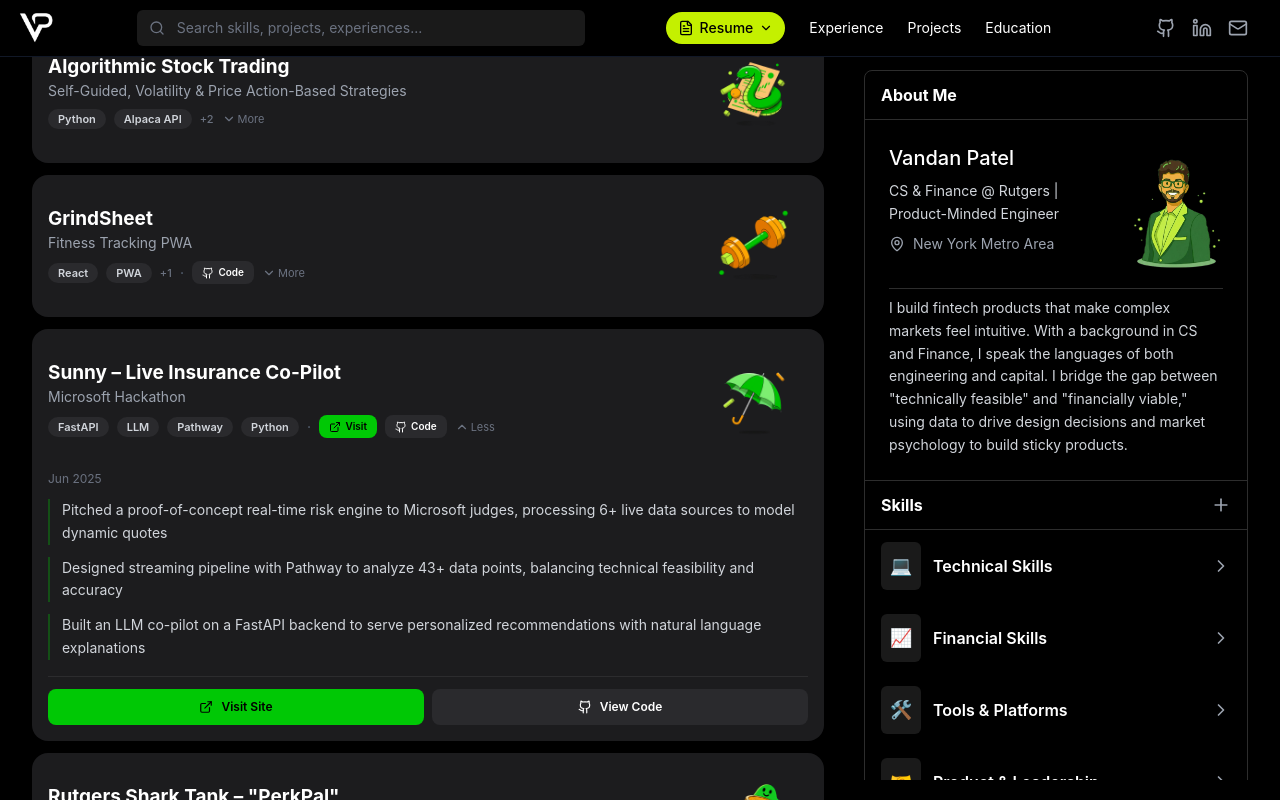
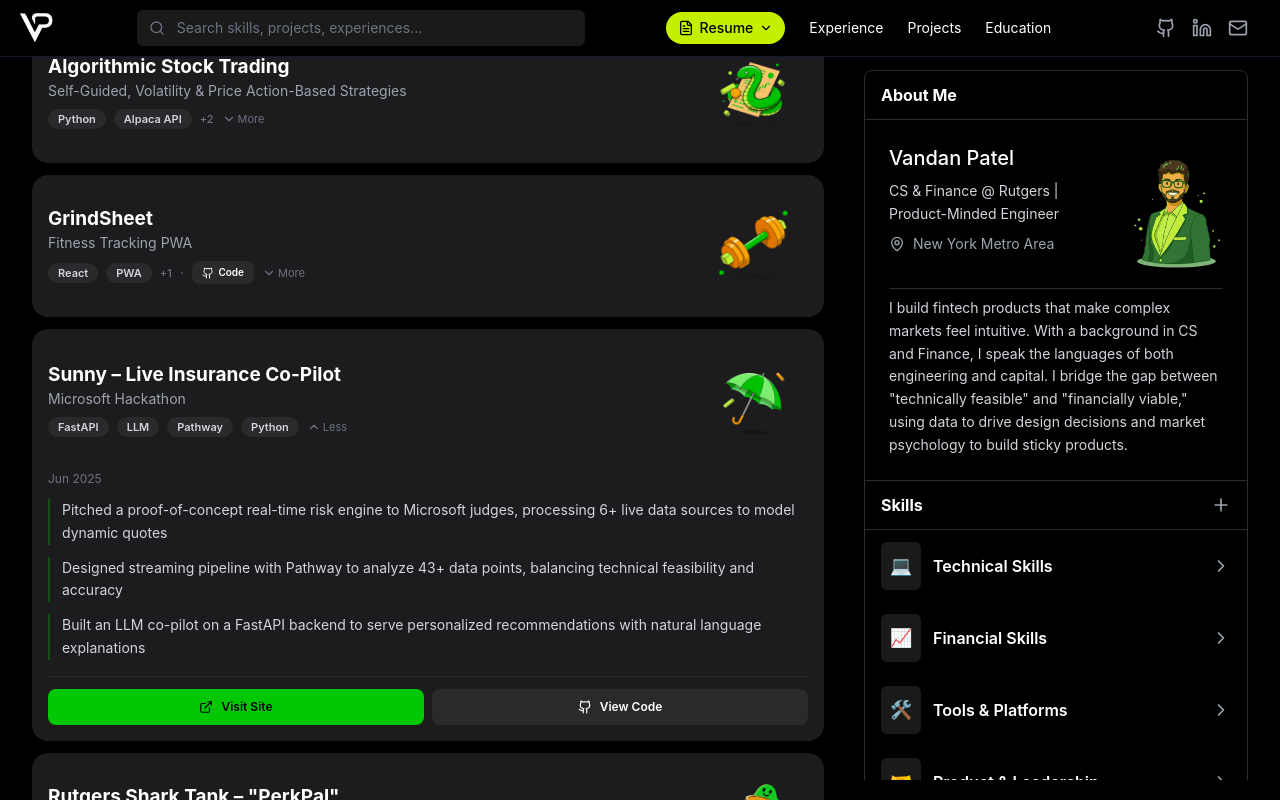
Before and after one commit to vp-27/portfolio, a React (Vite) app: page / in a window 1280 px wide. Both pictures are taken after a click on the element 428 px from the left and 1335 px from the top of the page. Shown: the part 935-1735 px from the top of the page. Built offline with nearby package versions, Linux system fonts and the light colour scheme.

Commit message:
v3.0 - The projects clean

```diff
--- a/src/components/ExperienceItem.tsx
+++ b/src/components/ExperienceItem.tsx
@@ -32,7 +32,7 @@ export default function ExperienceItem({ experience, isHighlighted, isFirst = fa
       {/* List Row - Always Visible */}
       <button
         onClick={() => setIsExpanded(!isExpanded)}
-        className="w-full flex items-center gap-3 md:gap-4 text-left hover:bg-[#1A1A1A] rounded-xl transition-colors p-2 -m-2"
+        className="w-full flex items-center gap-3 md:gap-4 text-left hover:bg-[#1A1A1A] rounded-xl transition-colors p-2 -m-2 focus:outline-none"
       >
         {/* Gray-bordered Icon Container - Prediction Markets style */}
         <div className="flex-shrink-0 w-[56px] h-[56px] md:w-[64px] md:h-[64px] rounded-xl border-2 border-[#3A3A3C] bg-[#1C1C1E] flex items-center justify-center">
--- a/src/components/ProjectCard.tsx
+++ b/src/components/ProjectCard.tsx
@@ -70,11 +70,11 @@ export default function ProjectCard({ project, isHighlighted }: ProjectCardProps
                 </>
               )}
 
-              {/* Divider */}
-              {hasLinks && <span className="text-gray-600">·</span>}
+              {/* Divider - hide when expanded */}
+              {hasLinks && !isExpanded && <span className="text-gray-600">·</span>}
 
-              {/* Quick link pills inline - matching expanded button style */}
-              {project.liveUrl && (
+              {/* Quick link pills inline - hide when expanded since full buttons show */}
+              {project.liveUrl && !isExpanded && (
                 <span
                   onClick={(e) => {
                     e.stopPropagation()
@@ -86,7 +86,7 @@ export default function ProjectCard({ project, isHighlighted }: ProjectCardProps
                   Visit
                 </span>
               )}
-              {project.githubUrl && (
+              {project.githubUrl && !isExpanded && (
                 <span
                   onClick={(e) => {
                     e.stopPropagation()
@@ -148,13 +148,13 @@ export default function ProjectCard({ project, isHighlighted }: ProjectCardProps
               {/* Duration */}
               <p className="text-xs text-gray-500 mb-3">{project.duration}</p>
 
-              {/* Project Image if exists */}
+              {/* Project Image if exists - capped height for vertical screenshots */}
               {project.imageUrl && (
-                <div className="mb-4 rounded-xl overflow-hidden border border-[#2C2C2E]">
+                <div className="mb-4 rounded-xl overflow-hidden border border-[#2C2C2E] max-h-[300px] md:max-h-[400px] flex items-center justify-center bg-black">
                   <img
                     src={project.imageUrl}
                     alt={project.name}
-                    className="w-full h-auto object-contain"
+                    className="w-auto max-w-full h-auto max-h-[300px] md:max-h-[400px] object-contain"
                   />
                 </div>
               )}
--- a/src/pages/ExperiencePage.tsx
+++ b/src/pages/ExperiencePage.tsx
@@ -55,7 +55,7 @@ export default function ExperiencePage() {
                 {/* List Row - Always Visible */}
                 <button
                   onClick={() => toggleExpand(exp.id)}
-                  className="w-full flex items-center gap-3 text-left hover:bg-[#1A1A1A] rounded-xl transition-colors p-2 -m-2"
+                  className="w-full flex items-center gap-3 text-left hover:bg-[#1A1A1A] rounded-xl transition-colors p-2 -m-2 focus:outline-none"
                 >
                   {/* Gray-bordered Icon Container */}
                   <div className="flex-shrink-0 w-[56px] h-[56px] rounded-xl border-2 border-[#3A3A3C] bg-[#1C1C1E] flex items-center justify-center">
```
